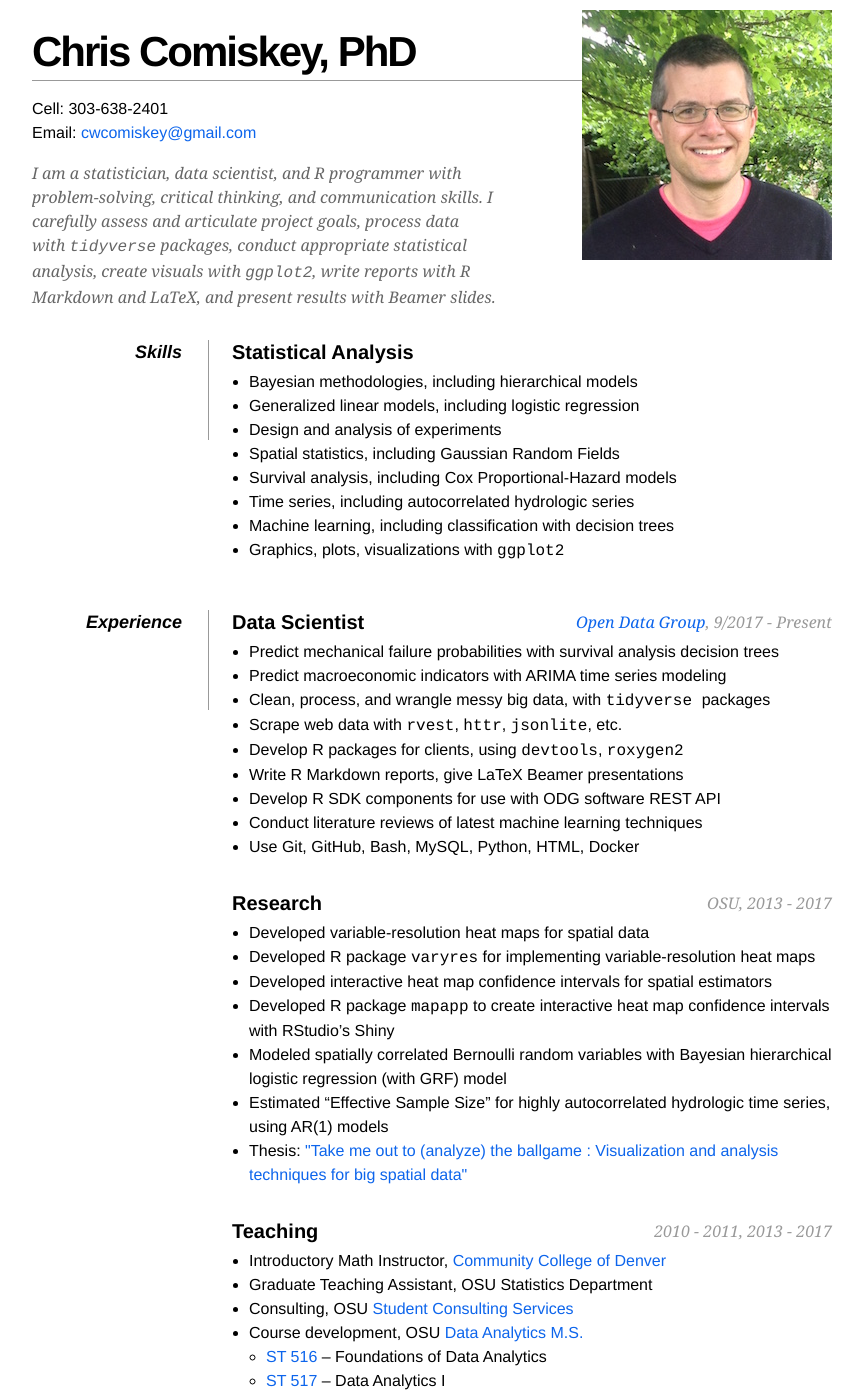
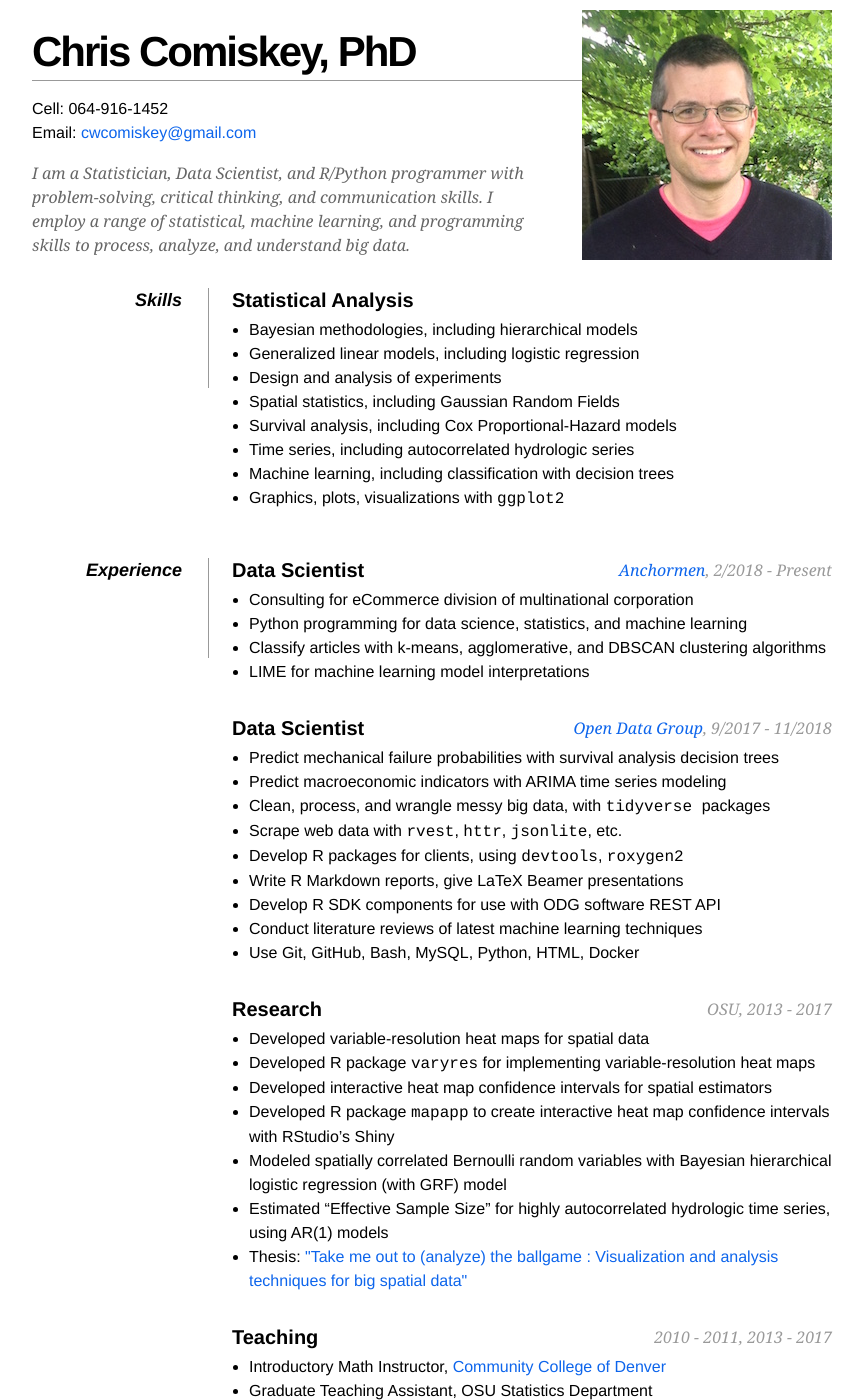
Before and after one commit to cwcomiskey/cwcomiskey.github.io, a Jekyll site: the page index.html, which Jekyll copies as it is, in a window 1280 px wide and 1400 px high. Shown: the whole window, without its empty margins (208-1071 px from the left). Built offline with Jekyll 4.4.1, drawn with Linux system fonts in a browser that asks for light colours; some of the changed text lies outside the part shown.

Commit message:
Add Anchormen

```diff
--- a/index.html
+++ b/index.html
@@ -53,21 +53,16 @@
             <h1 class="fn"> Chris Comiskey, PhD </h1>
 
             <p>
-                Cell: <span class="tel">303-638-2401</span><br />
+                Cell: <span class="tel">064-916-1452</span><br />
                 Email: <a class="email" href="mailto:cwcomiskey@gmail.com">cwcomiskey@gmail.com</a>
             </p>
         </div>
 
         <div id="objective">
             <p>
-		    I am a statistician, data scientist, and R programmer with problem-solving,
-		    critical thinking, and communication skills.
-		    I carefully assess and articulate project goals,
-		    process data with <font face="Courier">tidyverse</font face="Courier"> packages,
-		    conduct appropriate statistical analysis,
-		    create visuals with <font face="Courier">ggplot2</font face="Courier">,
-		    write reports with R Markdown and LaTeX,
-		    and present results with Beamer slides.
+		    I am a Statistician, Data Scientist, and R/Python programmer with problem-solving,
+		    critical thinking, and communication skills. I employ a range of statistical,
+		    machine learning, and programming skills to process, analyze, and understand big data.
             </p>
         </div>
 
@@ -97,8 +92,20 @@
 
             <dt>Experience</dt>
             <dd>
+
+		<h2> Data Scientist <span> <a href="https://anchormen.nl/">Anchormen</a>,
+			2/2018 - Present </span></h2>
+                <ul>
+			<li> Consulting for eCommerce division of multinational corporation </li>
+			<li> Python programming for data science, statistics, and machine learning </li>
+			<li> Classify articles with k-means, agglomerative, and DBSCAN clustering algorithms </li>
+			<li> LIME for machine learning model interpretations </li>
+
+                </ul>
+
+
 		<h2> Data Scientist <span> <a href="https://www.opendatagroup.com/">Open Data Group</a>,
-			9/2017 - Present </span></h2>
+			9/2017 - 11/2018 </span></h2>
                 <ul>
 			<li> Predict mechanical failure probabilities with survival analysis decision trees </li>
 			<li> Predict macroeconomic indicators with ARIMA time series modeling </li>
```
Also changed, not shown: other parts of index.html (+1 -1 lines).
